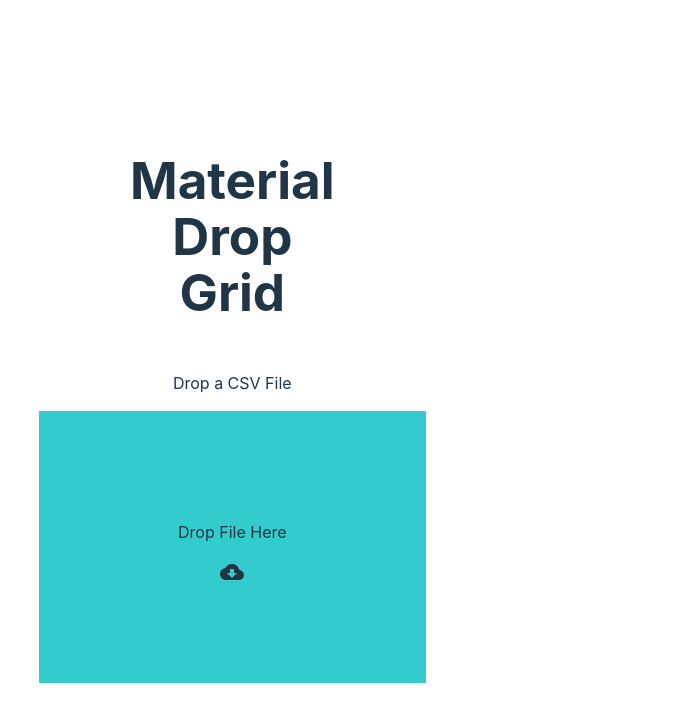
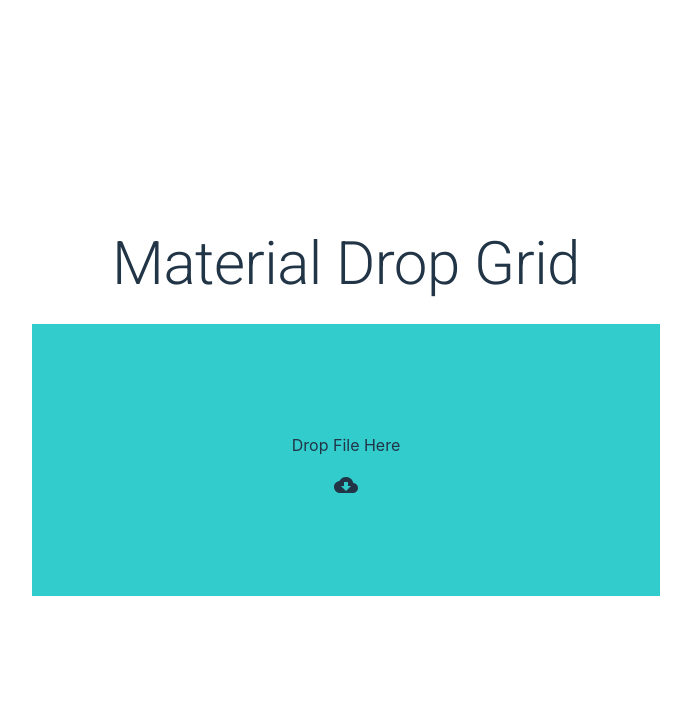
Before and after one commit to byronalley/material-drop-grid, a React (Vite) app: page / in a window 1280 px wide. Shown: the top 722 px of the page, without its empty margins (294-985 px from the left). Built offline with nearby package versions, Linux system fonts and the light colour scheme.

Commit message:
Adjust typography and width, remove import

```diff
--- a/src/App.tsx
+++ b/src/App.tsx
@@ -11,7 +11,7 @@ import {
   GridRowModel,
   useGridApiRef,
 } from "@mui/x-data-grid";
-import { Box, Button, Container } from "@mui/material";
+import { Box, Button, Typography } from "@mui/material";
 import ArrowBackIcon from "@mui/icons-material/ArrowBack";
 import CloudDownloadIcon from "@mui/icons-material/CloudDownload";
 import Papa from "papaparse";
@@ -63,7 +63,7 @@ function App() {
             console.dir(results.errors);
             console.log("----");
           } else {
-            setStatusMessage(`CSV file: ${(file as File)?.name}`);
+            setStatusMessage((file as File)?.name);
           }
         },
       });
@@ -78,19 +78,21 @@ function App() {
       justifyContent="center"
       alignItems="center"
       flexDirection="column"
-      width="50%"
+      width="100%"
     >
-      <h1>Material Drop Grid</h1>
-      <p>{statusMessage}</p>
+      <Typography variant="h2" component="h1" sx={{ py: 3 }}>
+        Material Drop Grid
+      </Typography>
       {showGrid ? (
         <>
-          <Box sx={{ p: 2, background: "white" }}>
+          <Box sx={{ p: 2, background: "white", width: "100%" }}>
             <Box
               display="flex"
-              justifyContent="flex-end"
+              justifyContent="space-between"
               alignItems="flex-end"
               sx={{ p: 2, background: "white" }}
             >
+              <Typography variant="subtitle2">{statusMessage}</Typography>
               <Button
                 variant="contained"
                 color="primary"
@@ -106,7 +108,7 @@ function App() {
               </Button>
             </Box>
             <DataGrid
-              sx={{ color: "#223355", background: "white" }}
+              sx={{ color: "#223355", background: "white", width: "100%" }}
               columns={gridColumns || []}
               apiRef={apiRef}
             />
@@ -121,7 +123,6 @@ function App() {
           justifyContent="center"
           flexDirection="column"
           alignItems="flex-middle"
-          sx={{ p: 2, background: "white" }}
           sx={{
             width: "100%",
             background: "#33cccc",
```
